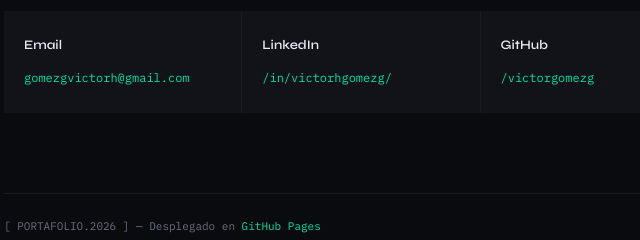
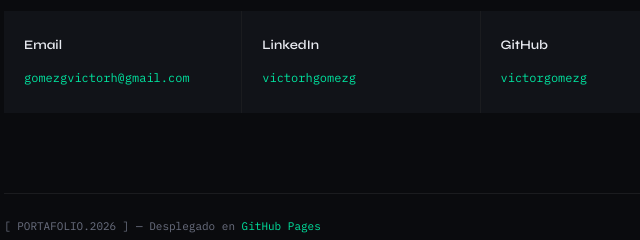
Before and after one commit to victorgomezg/victorgomezg.github.io, a plain HTML site: page index.html in a window 1280 px wide. Shown: the part 1934-2174 px from the top of the page, 160-800 px from the left. Drawn offline with Linux system fonts and the light colour scheme.

Commit message:
index.html

```diff
--- a/index.html
+++ b/index.html
@@ -671,11 +671,11 @@
       </div>
       <div class="contact-block">
         <h3>LinkedIn</h3>
-        <a href="https://linkedin.com/in/victorhgomezg/" target="_blank" rel="noopener">/in/victorhgomezg/</a>
+        <a href="https://linkedin.com/in/victorhgomezg/" target="_blank" rel="noopener">victorhgomezg</a>
       </div>
       <div class="contact-block">
         <h3>GitHub</h3>
-        <a href="https://github.com/victorgomezg" target="_blank" rel="noopener">/victorgomezg</a>
+        <a href="https://github.com/victorgomezg" target="_blank" rel="noopener">victorgomezg</a>
       </div>
       <div class="contact-block">
         <h3>Disponibilidad</h3>
```
